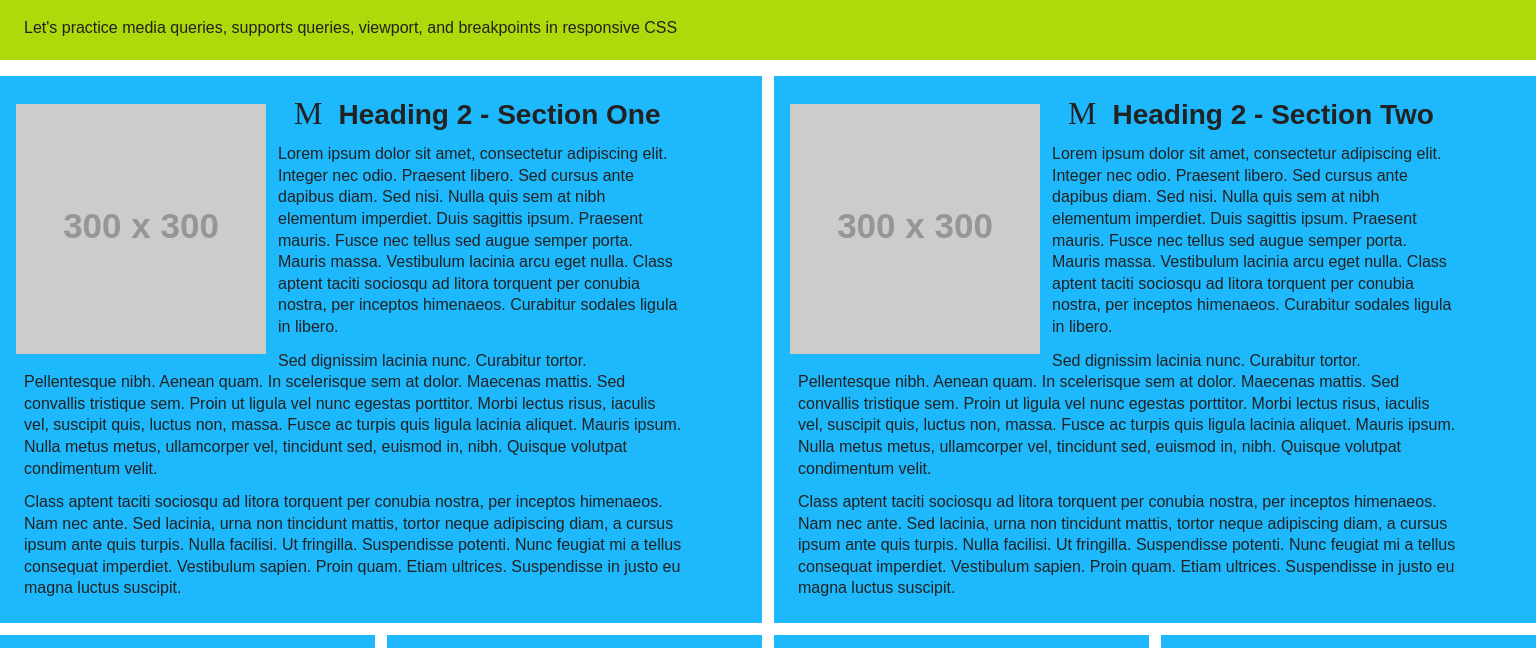
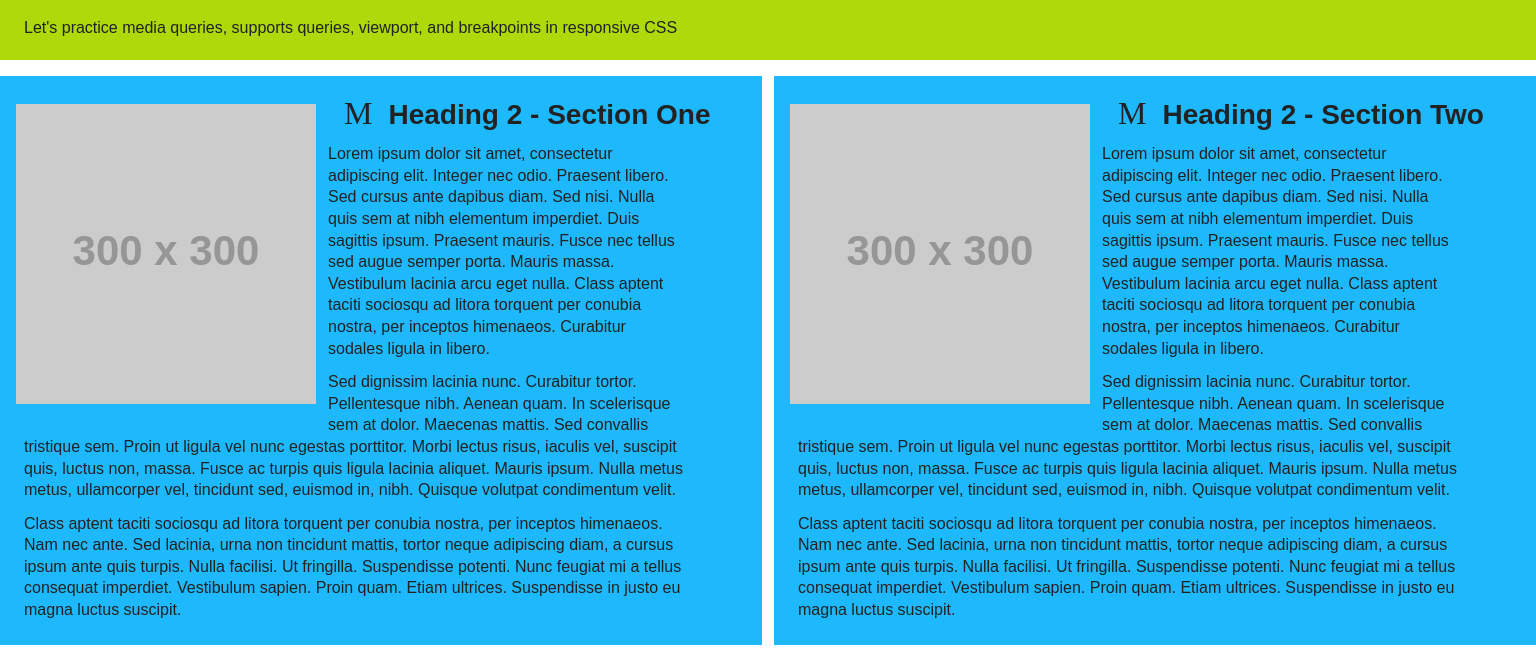
Before and after one commit to skyclaw234/viewport, a plain HTML site: page index.html in a window 1536 px wide. Shown: the part 68-716 px from the top of the page. Drawn offline with Linux system fonts and the light colour scheme; placeholder pictures from the web are drawn by us; some icons are missing.

Commit message:
Update safrit.styles.css

```diff
--- a/safrit.styles.css
+++ b/safrit.styles.css
@@ -1,4 +1,4 @@
-/* YOUR NAME GOES HERE */
+/* Brant Safrit */
 
 /* --------------- ADD CSS RESET TO THE FILE HERE --------------- */
 
@@ -73,9 +73,9 @@ table {
 
 
 /* ----- CHECK FOR USER DARK MODE PREFERENCE ----- */
+@media (prefers-color-scheme: dark) {
 /* --------------- BEGIN USER PREFERS DARK COLOR SCHEME QUERY --------------- */
 
-@media (prefers-color-scheme: dark) {
     body {
       background-color: darkgray;
     }
@@ -308,30 +308,10 @@ img{
 
 /* ---------- ADJUSTING RESPONSIVE IMAGE SIZE ---------- */
 /* --------------- BEGIN RESPONSIVE IMAGE ADJUST SIZES --------------- */
-img{
-    width: 300px;
-    max-width: 300px;
-}
-
-
-@media (min-width: 720px) {
-    img {
-        width: 200px;
-        max-width: 100%;
-    }
-}
-
-@media (min-width: 1440px) {
-    img {
-        width: 250px;
-        max-width: 100%;
-    }
-}
-
-@media (min-width: 2160px) {
-    img {
+@media screen and (min-width: 300px){
+    img{
         width: 300px;
-        max-width: 100%;
+        max-width: 300px;
     }
 }
 /* --------------- END RESPONSIVE IMAGE ADJUST SIZES --------------- */
```
